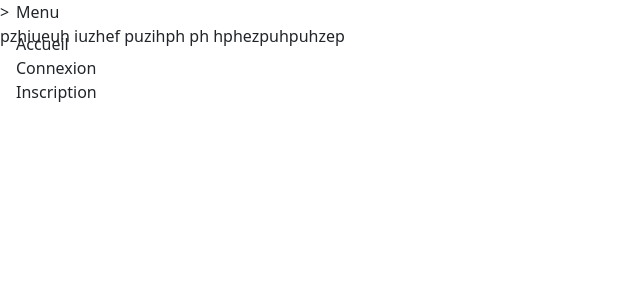
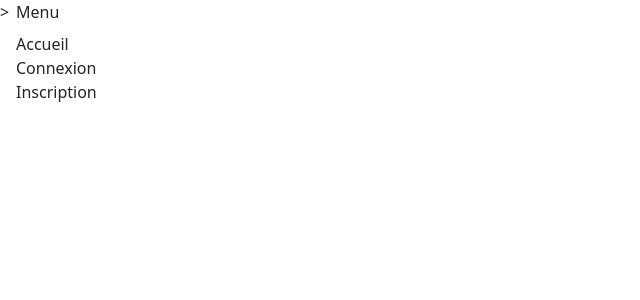
Before and after one commit to Coralie2798/ProjetFinalP2, an Angular app: page / in a window 1280 px wide. Shown: the top 300 px of the page, without its empty margins (0-640 px from the left). Built offline with nearby package versions, Linux system fonts and the light colour scheme.

Commit message:
enlevé un paragraphe au app component

```diff
--- a/src/app/app.component.html
+++ b/src/app/app.component.html
@@ -1,3 +1 @@
 <app-main-nav></app-main-nav> <!--Pour mettre le menu sur toutes les pages-->>
-
-<p>pzhiueuh iuzhef puzihph ph hphezpuhpuhzep </p>
```
